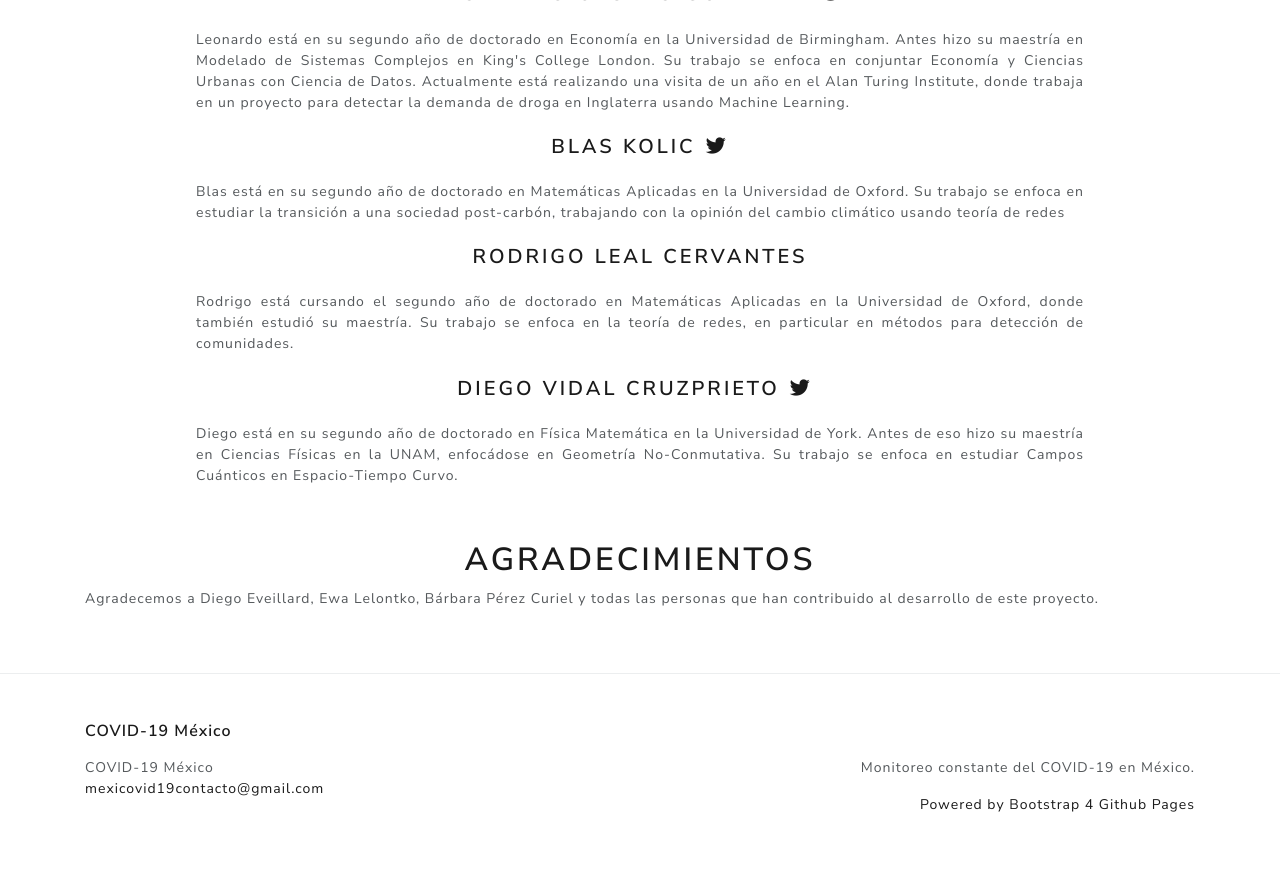
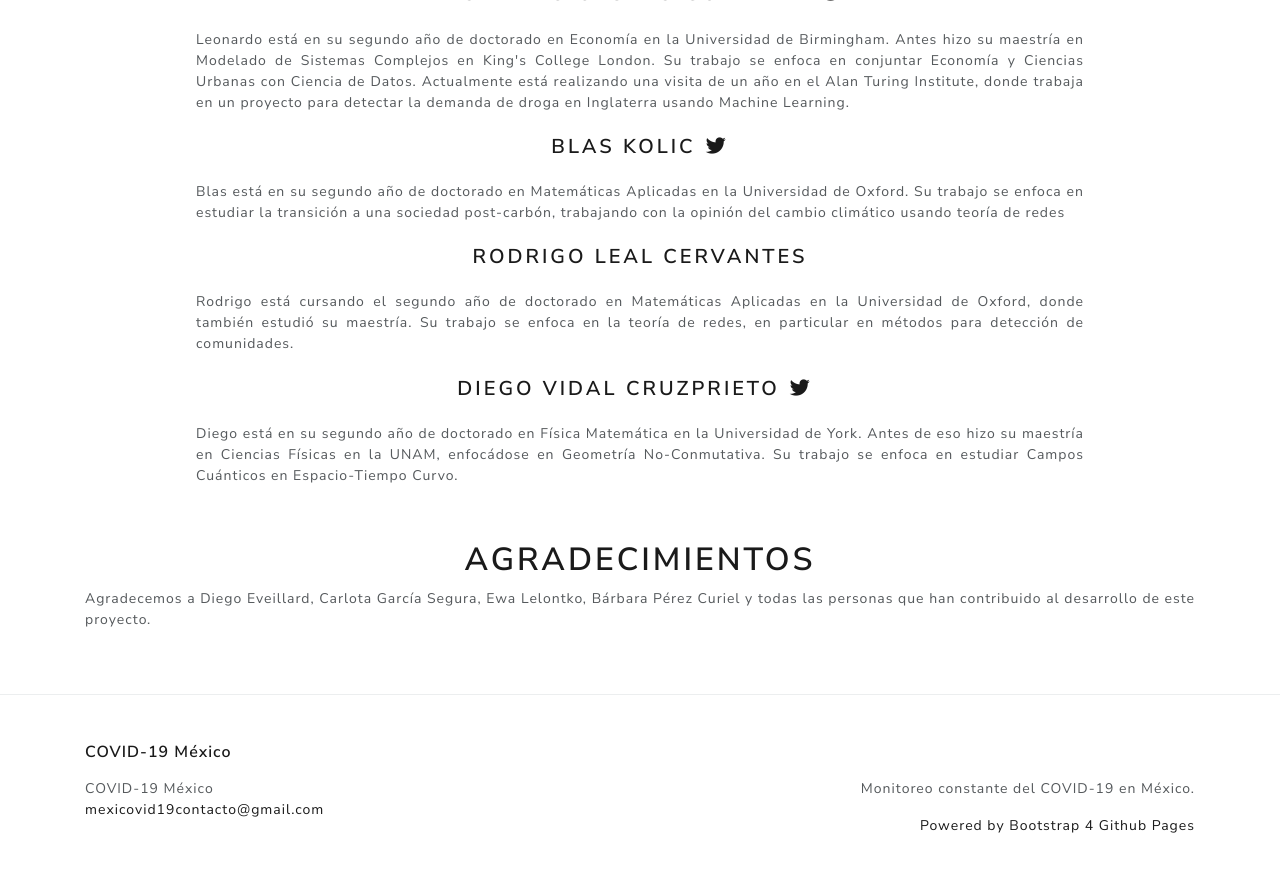
Before and after one commit to mexicovid19/mexicovid19.github.io, a Jekyll site: the page built from docs/about.html, in a window 1280 px wide and 900 px high, scrolled down 1291 px. Shown: the top 872 px of the window. Built offline with Jekyll 4.4.1, drawn with Linux system fonts in a browser that asks for light colours; nearby versions of some CDN libraries; a script that is not in the unit is left out; comment, search, counter and statistics services are not loaded.

Commit message:
Added Carlota to acknowledgments

```diff
--- a/docs/about.html
+++ b/docs/about.html
@@ -60,7 +60,7 @@ layout: default
 
 <h1 class='text-center' style='margin-top:5%'>Agradecimientos</h1>
 <p class='text-justify'>
-       Agradecemos a Diego Eveillard, Ewa Lelontko, Bárbara Pérez Curiel y todas las personas que han contribuido al desarrollo de este proyecto.
+       Agradecemos a Diego Eveillard, Carlota García Segura, Ewa Lelontko, Bárbara Pérez Curiel y todas las personas que han contribuido al desarrollo de este proyecto.
       </p>
 
   </section>
```
Also changed, not shown: 2 other files.
